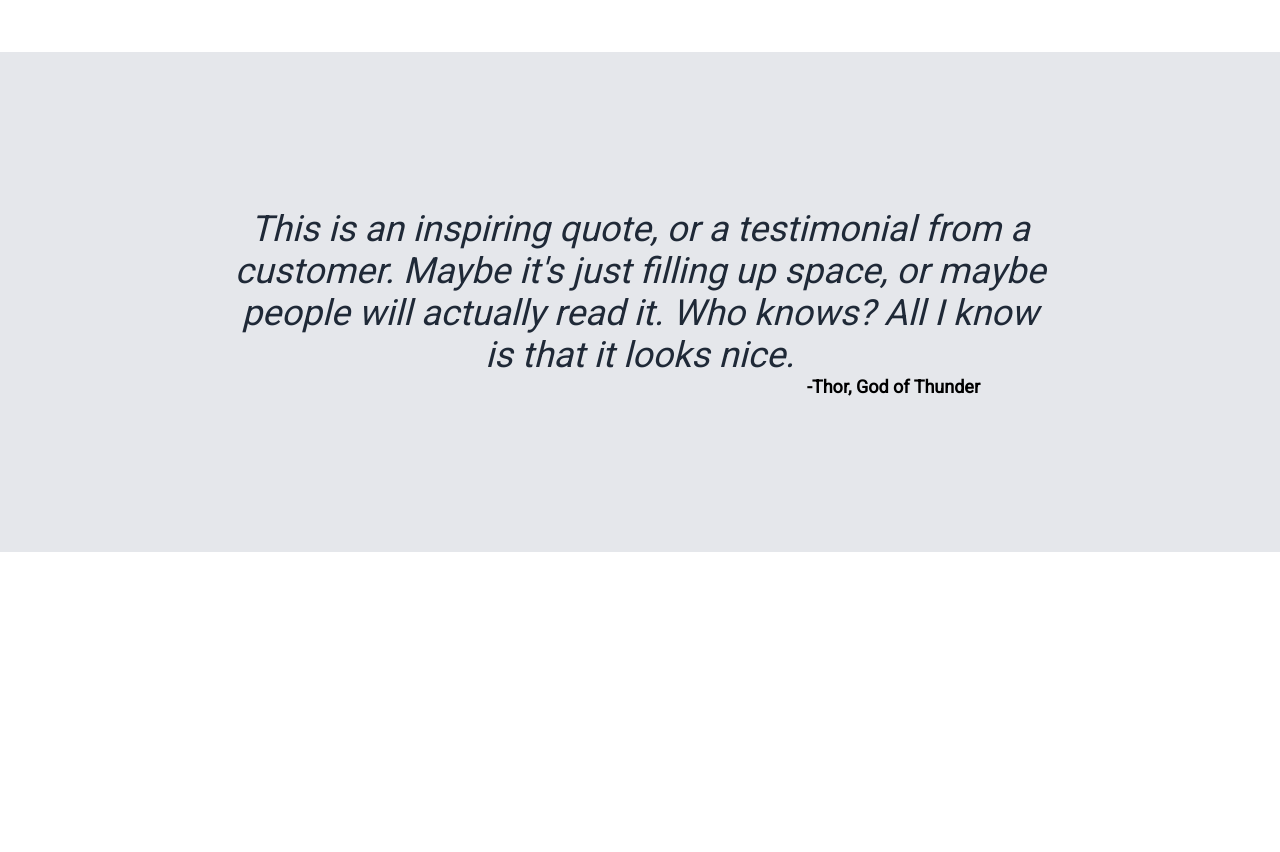
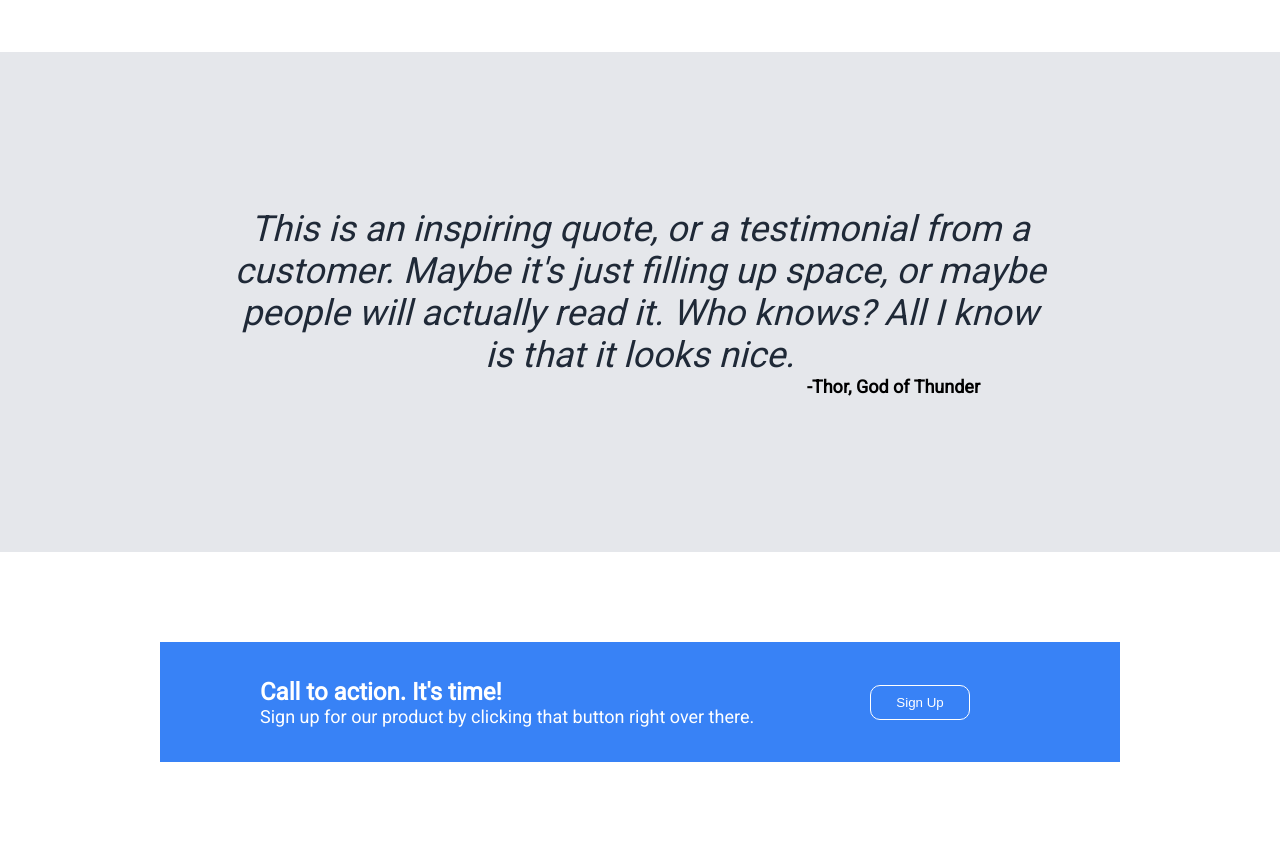
Before and after one commit to tkimbro24/odin-landing-page, a plain HTML site: page index.html in a window 1280 px wide. Shown: the part 931-1783 px from the top of the page. Before the commit the page ends 1483 px from the top, so only its background shows below. Drawn offline with Linux system fonts and the light colour scheme.

Commit message:
started and finished last div

```diff
--- a/css/styles.css
+++ b/css/styles.css
@@ -144,3 +144,51 @@ h3{
     justify-content: flex-end;
     margin-right: 300px;
 }
+
+.last-div{
+    height: 300px;
+    display: flex;
+    justify-content: center;
+    align-items: center;
+}
+
+.blue-container{
+    background-color: #3882f6;
+    width: 75%;
+    height: 40%;
+    display: flex;
+    flex-direction: row;
+}
+
+.left{
+    width: 80%;
+    margin-left: 100px;
+    display: flex;
+    justify-content: center;
+    flex-direction: column;
+}
+
+h4{
+    font-size: 24px;
+    color: white;
+}
+
+.last-p{
+    color: white;
+    font-size: 18px;
+}
+.right{
+    display: flex;
+    justify-content: flex-start;
+    align-items: center;
+}
+
+.btn-last-div{
+    background-color: #3882f6;
+    color: white;
+    width: 100px;
+    height: 35px;
+    border: 1px solid white;
+    border-radius: 10px;
+    margin-right: 150px;
+}
--- a/index.html
+++ b/index.html
@@ -65,5 +65,16 @@
             <p class="p-third"><strong>-Thor, God of Thunder</strong></p>
             </div>
         </div>
+        <div class="last-div">
+            <div class="blue-container">
+                <div class="left">
+                    <h4>Call to action. It's time!</h4>
+                    <p class="last-p">Sign up for our product by clicking that button right over there.</p>
+                </div>
+                <div class="right">
+                    <button type="button" class="btn-last-div">Sign Up</button>
+                </div>
+            </div>
+        </div>
     </body>
 </html>
```
